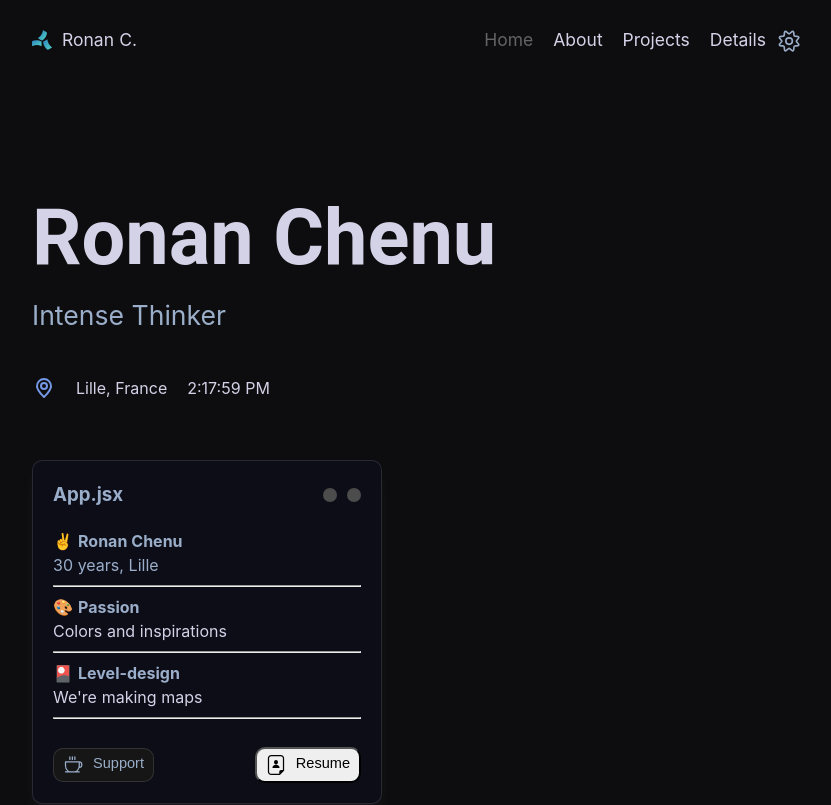
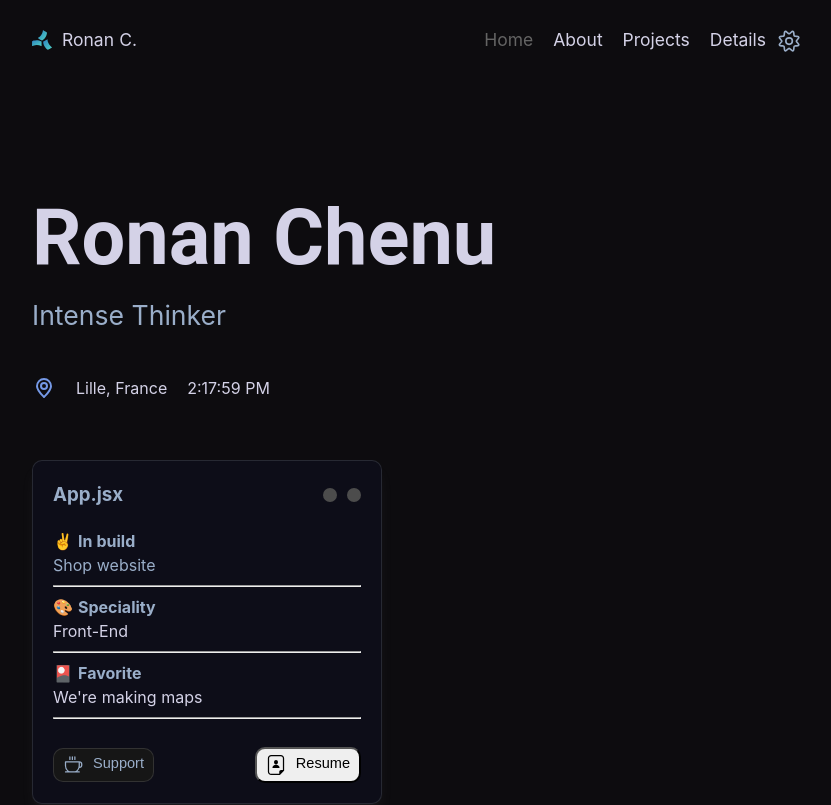
Before and after one commit to monority/portfolio-infinite, a React (Vite) app: page / in a window 1280 px wide. Shown: the top 805 px of the page, without its empty margins (224-1055 px from the left). Built offline with nearby package versions, Linux system fonts and the light colour scheme; no server answers; a web font is replaced by a local one.

Commit message:
Changement de la nav en un procédé plus simpleé

```diff
--- a/src/assets/sass/components/_header.scss
+++ b/src/assets/sass/components/_header.scss
@@ -44,7 +44,19 @@ header {
 		align-items: center;
 		justify-content: center;
 	}
-
+	.nav-wrap{
+		display: flex;
+		align-items: center;
+		column-gap: var(--size_rem_1);
+	}
+	.submenu{
+		display: flex;
+		flex-direction: column;
+		row-gap: var(--size_rem_1);
+		position: absolute;
+		background-color: var(--bg_color03);
+		padding: var(--size_rem_1);
+	}
 	.nav-item.active {
 		p{
 		color: var(--text_color03);
--- a/src/pages/Home.jsx
+++ b/src/pages/Home.jsx
@@ -49,9 +49,10 @@ const Home = () => {
 									<div className="element_line">
 										<div className="row_title">
 											<span>✌</span>
-											<h4>Ronan Chenu</h4></div>
+											<h4>In build</h4>
+											</div>
 										<div className="element_text">
-											30 years, Lille
+											Shop website
 										</div>
 
 									</div>
@@ -59,16 +60,16 @@ const Home = () => {
 									<div className="element_line">
 										<div className="row_title">
 											<span>🎨</span>
-											<h4>Passion</h4></div>
+											<h4>Speciality</h4></div>
 										<div className="element_text">
-											<p>Colors and inspirations</p>
+											<p>Front-End</p>
 										</div>
 									</div>
 									<hr />
 									<div className="element_line">
 										<div className="row_title">
 											<span>🎴</span>
-											<h4>Level-design</h4></div>
+											<h4>Favorite</h4></div>
 										<div className="element_text">
 											<p>We're making maps</p>
 										</div>
```
